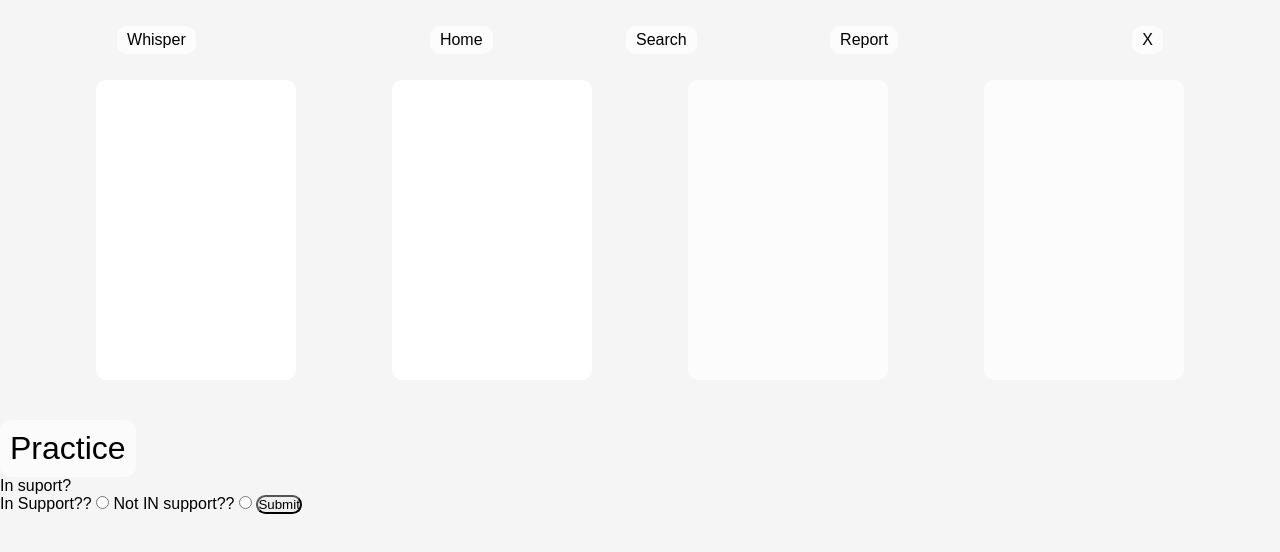
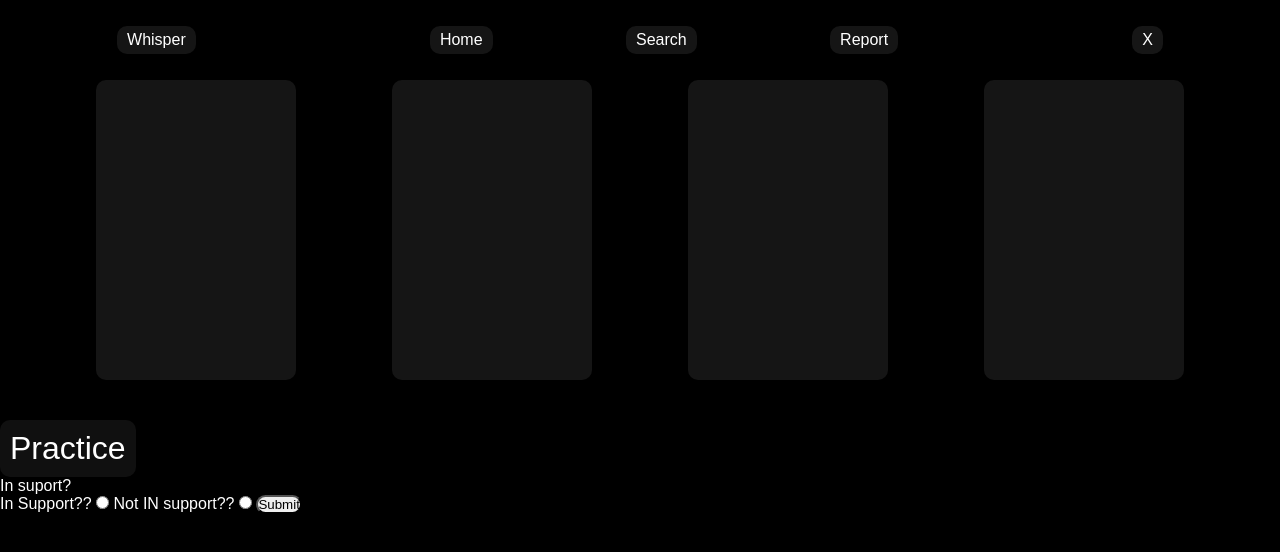
Before and after one commit to AlexChika/test, a plain HTML site: page index.html in a window 1280 px wide. Drawn offline with Linux system fonts and the light colour scheme.

Commit message:
first trials

```diff
--- a/index.css
+++ b/index.css
@@ -9,10 +9,10 @@
   border-radius: 10px;
 }
 body {
-  background: rgba(236, 236, 236, 0.5);
-  /* background: rgb(0, 0, 0); */
+  /* background: rgba(236, 236, 236, 0.5); */
+  background: rgb(0, 0, 0);
   min-height: 100vh;
-  /* color: white; */
+  color: white;
   font-weight: 500;
 }
 a {
@@ -38,10 +38,9 @@ nav div ul {
 nav div ul li,
 span {
   padding: 5px 10px;
-  background-color: rgba(255, 255, 255, 0.7);
   border-radius: 10px;
-  /* background-color: rgba(24, 24, 24, 0.7); */
-  /* color: black; */
+  /* background-color: white; */
+  background-color: rgba(24, 24, 24, 0.9);
 }
 section {
   margin-bottom: 40px;
@@ -56,10 +55,12 @@ section {
   position: relative;
 }
 .box1 {
-  background-color: white;
+  /* background-color: white; */
+  background-color: rgba(24, 24, 24, 0.9);
 }
 .box2 {
-  background-color: rgba(255, 255, 255, 0.7);
+  /* background-color: white; */
+  background-color: rgba(24, 24, 24, 0.9);
 }
 /* .box1::before {
   content: "";
@@ -75,8 +76,8 @@ h1 {
   margin-top: 10px;
   width: max-content;
   padding: 10px;
-  background-color: rgba(255, 255, 255, 0.6);
-  /* background-color: rgba(24, 24, 24, 0.7); */
+  background-color: white;
+  background-color: rgba(24, 24, 24, 0.7);
 }
 @media screen and (max-width: 500px) {
   section {
@@ -90,7 +91,7 @@ h1 {
 /*
  ..............   Light Theme  ............
  color = black
- prim-bg =   background: rgb(231, 236, 241);
+ prim-bg =   background: rgba(236, 236, 236, 0.5);
 sec bg =     background-color: rgba(255, 255, 255, 0.5);
 
  ..............   Dark Theme  ............
```
